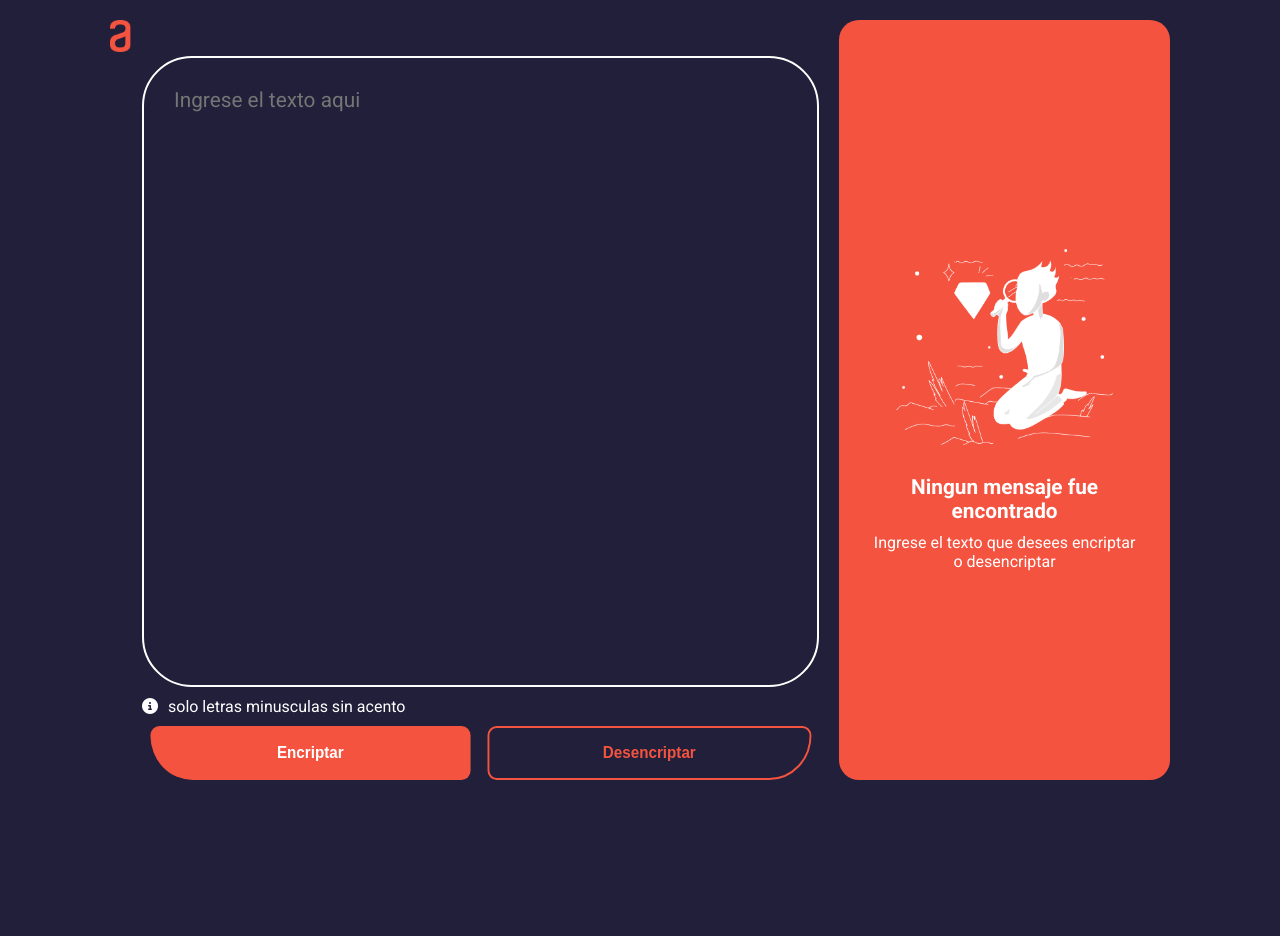
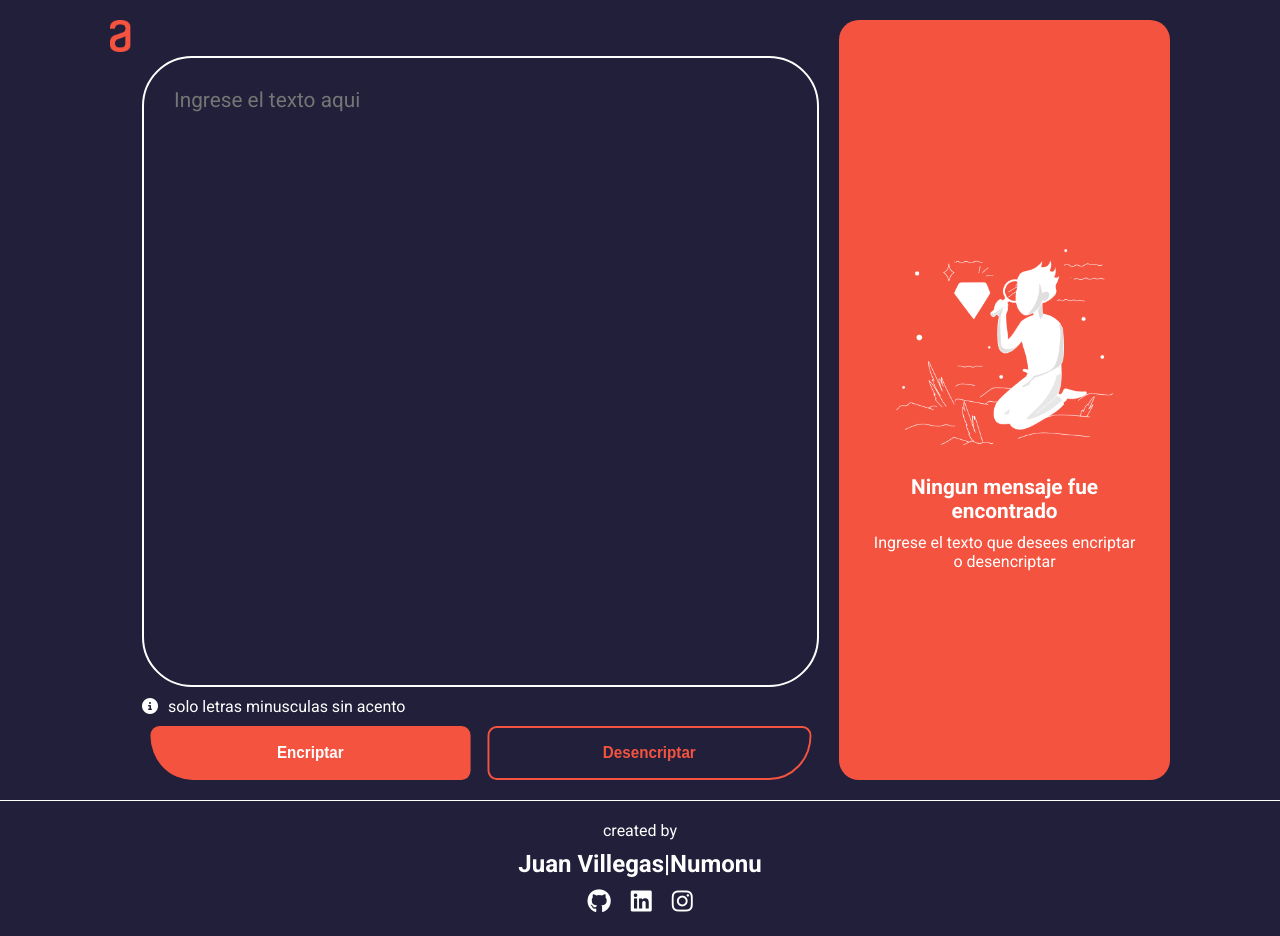
Before and after one commit to Numonu/Encriptador, a plain HTML site: page index.html in a window 1280 px wide. Before the commit the page ends 800 px from the top, so only its background shows below. Drawn offline with Linux system fonts and the light colour scheme.

Commit message:
He agregado un footer

```diff
--- a/index.css
+++ b/index.css
@@ -156,7 +156,39 @@ body{
     border: none;
     color: #f45340;
 }
+/*============*/
+.footer{
+    display: flex;
+    flex-flow: column nowrap;
+    align-items: center;
 
+    padding: 20px 0;
+    border-top: 1px solid white;
+}
+.footer__title{
+    font-size: 1rem;
+    font-weight: normal;
+}
+.footer__sub-title{
+    margin: 10px 0;
+}
+.footer__social-list{
+    display: flex;
+    column-gap: 20px;
+
+    list-style: none;
+}
+.footer__anchor{
+    font-size: 1.5rem;
+    color: white;
+}
+.footer__inet{
+    transition: transform 0.2s;
+}
+.footer__inet:hover{
+    color: #f45340;
+    transform: scale(1.2);
+}
 /*============*/
 @media (max-width : 920px) {
     .content-wrapper{
@@ -205,9 +237,15 @@ body{
     .reading__copy-button{
         width: 90%;
     }
+    .footer__sub-title{
+        font-size: 1.2rem;
+    }
 }
 @media (max-width: 430px) {
     .writing__write-space , .reading__title , .reading__read-space{
         font-size: 0.9rem;
     }
+    .footer__sub-title{
+        font-size: 1rem;
+    }
 }
--- a/index.html
+++ b/index.html
@@ -39,5 +39,20 @@
             </div>
         </div>
     </div>
+    <div class="footer">
+        <h1 class="footer__title">created by</h1>
+        <h2 class="footer__sub-title">Juan Villegas|Numonu</h2>
+        <ul class="footer__social-list">
+            <li class="footer__social-box">
+                <a href="https://github.com/Numonu" class="footer__anchor"><i class="fa-brands fa-github footer__inet"></i></a>
+            </li>
+            <li class="footer__social-box">
+                <a href="https://www.linkedin.com/in/juan-villegas-dev" class="footer__anchor"><i class="fa-brands fa-linkedin footer__inet"></i></a>
+            </li>
+            <li class="footer__social-box">
+                <a href="https://www.instagram.com/villegas.arts/" class="footer__anchor"><i class="fa-brands fa-instagram footer__inet"></i></a>
+            </li>
+        </ul>
+    </div>
 </body>
 </html>
```
